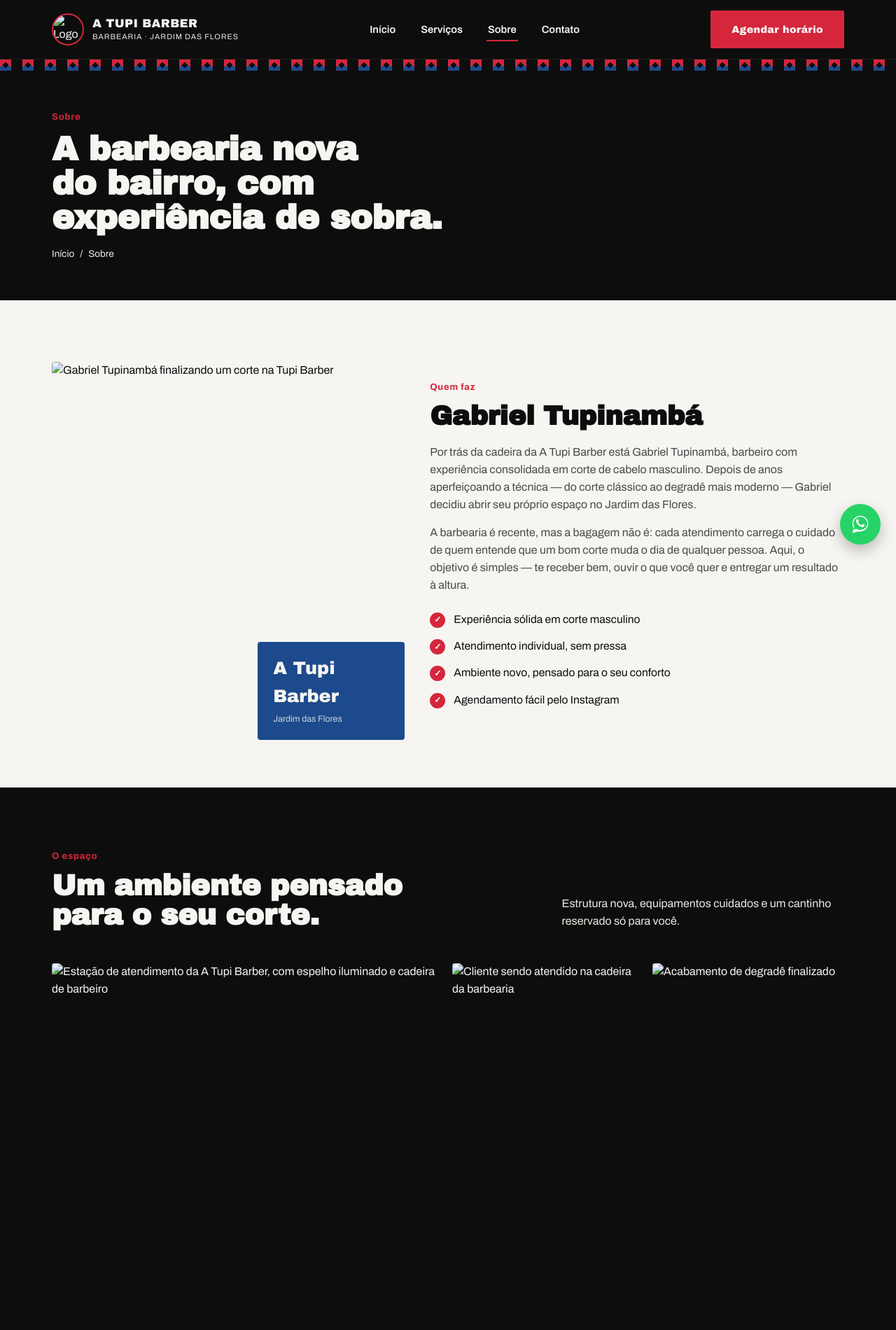
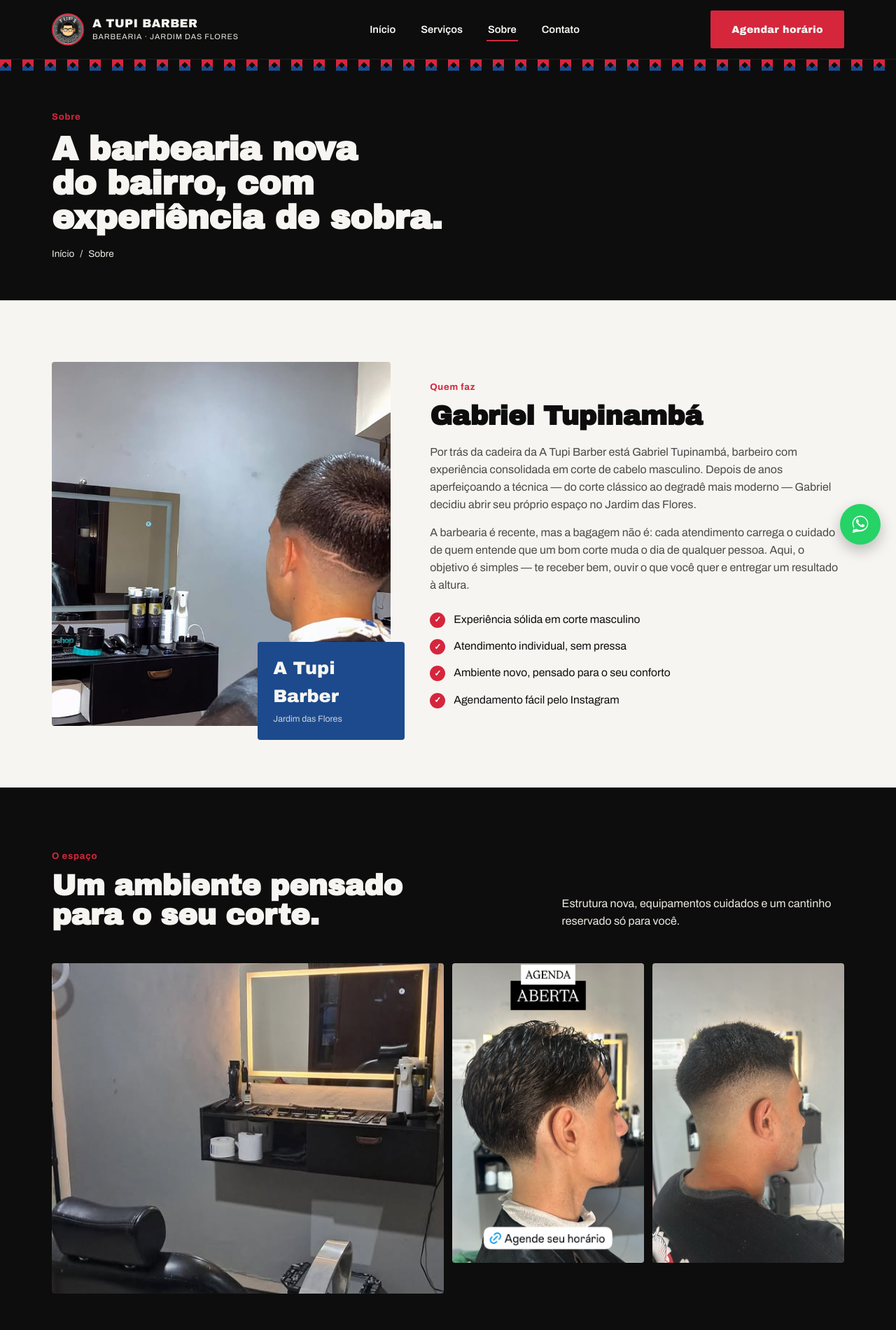
Before and after one commit to DaviCouto-gd/barbearia.github.io, a plain HTML site: page sobre.html in a window 1280 px wide. Shown: the top 1900 px of the page at 70% size. Drawn offline with Linux system fonts and the light colour scheme.

Commit message:
Update sobre.html

```diff
--- a/sobre.html
+++ b/sobre.html
@@ -5,7 +5,7 @@
 <meta name="viewport" content="width=device-width, initial-scale=1.0">
 <title>Sobre — A Tupi Barber</title>
 <meta name="description" content="Conheça a história da A Tupi Barber e do barbeiro Gabriel Tupinambá.">
-<link rel="icon" type="image/jpeg" href="assets/img/logo.jpg">
+<link rel="icon" type="image/jpeg" href="./img/logo.jpg">
 <link rel="stylesheet" href="css/style.css">
 </head>
 <body>
@@ -13,7 +13,7 @@
 <header class="site-header">
   <div class="wrap">
     <a href="index.html" class="brand">
-      <img src="assets/img/logo.jpg" alt="Logo A Tupi Barber">
+      <img src="./img/logo.jpg" alt="Logo A Tupi Barber">
       <span class="brand-text">
         <span class="name">A TUPI BARBER</span>
         <span class="tag">BARBEARIA · JARDIM DAS FLORES</span>
@@ -53,7 +53,7 @@
 <section class="section">
   <div class="wrap about-grid">
     <div class="about-media">
-      <img src="assets/img/corte-03.jpg" alt="Gabriel Tupinambá finalizando um corte na Tupi Barber">
+      <img src="./img/corte-03.jpg" alt="Gabriel Tupinambá finalizando um corte na Tupi Barber">
       <div class="badge">
         <span class="big">A Tupi Barber</span>
         <span class="small">Jardim das Flores</span>
@@ -86,15 +86,15 @@
 
     <div class="gallery-grid">
       <div class="gallery-item" style="grid-column: span 2; grid-row: span 22;">
-        <img src="assets/img/espaco-01.jpg" alt="Estação de atendimento da A Tupi Barber, com espelho iluminado e cadeira de barbeiro">
+        <img src="./img/espaco-01.jpg" alt="Estação de atendimento da A Tupi Barber, com espelho iluminado e cadeira de barbeiro">
         <span class="cap">Estação de atendimento</span>
       </div>
       <div class="gallery-item" style="grid-column: span 1; grid-row: span 20;">
-        <img src="assets/img/corte-01.jpg" alt="Cliente sendo atendido na cadeira da barbearia">
+        <img src="./img/corte-01.jpg" alt="Cliente sendo atendido na cadeira da barbearia">
         <span class="cap">Atenção em cada detalhe</span>
       </div>
       <div class="gallery-item" style="grid-column: span 1; grid-row: span 20;">
-        <img src="assets/img/fade-01.jpg" alt="Acabamento de degradê finalizado">
+        <img src="./img/fade-01.jpg" alt="Acabamento de degradê finalizado">
         <span class="cap">Precisão no acabamento</span>
       </div>
     </div>
@@ -143,7 +143,7 @@
     <div class="footer-top">
       <div class="footer-brand">
         <a href="index.html" class="brand">
-          <img src="assets/img/logo.jpg" alt="Logo A Tupi Barber">
+          <img src="./img/logo.jpg" alt="Logo A Tupi Barber">
           <span class="brand-text">
             <span class="name" style="color:#fff;">A TUPI BARBER</span>
           </span>
```
